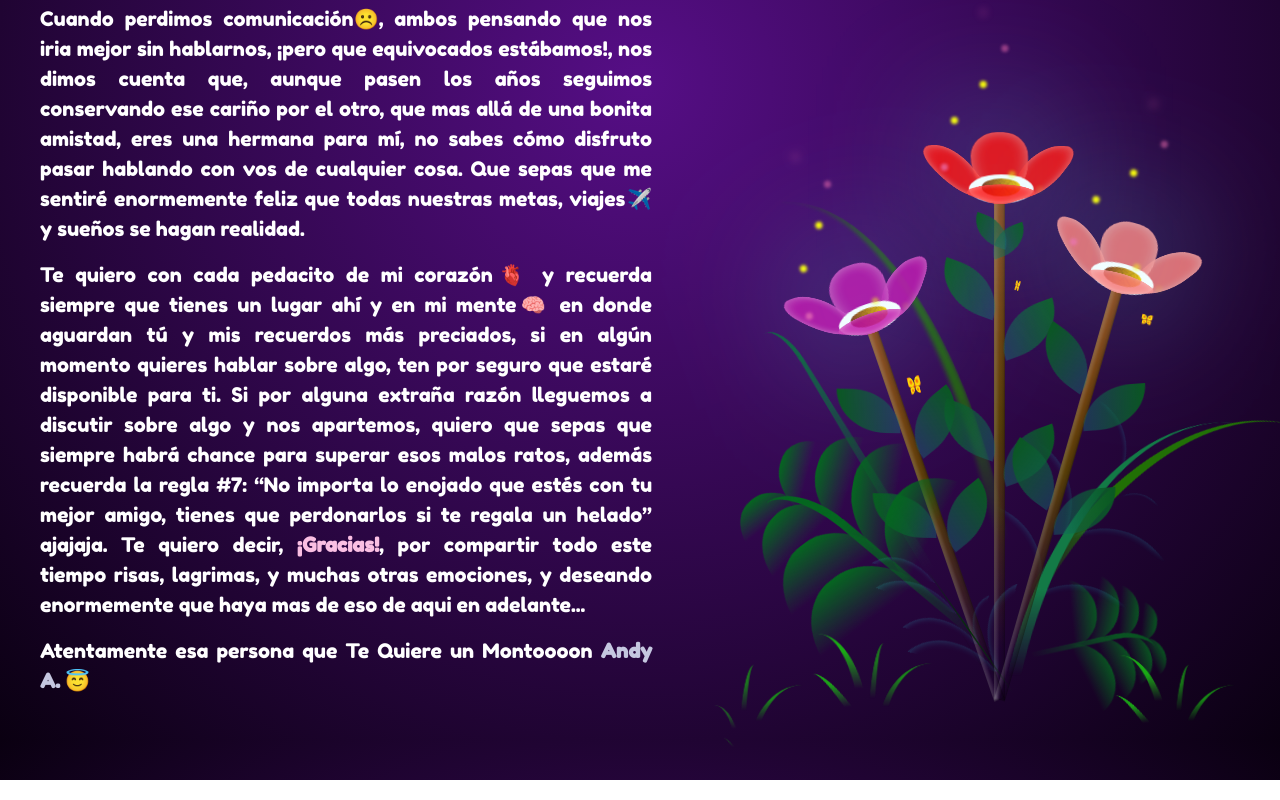
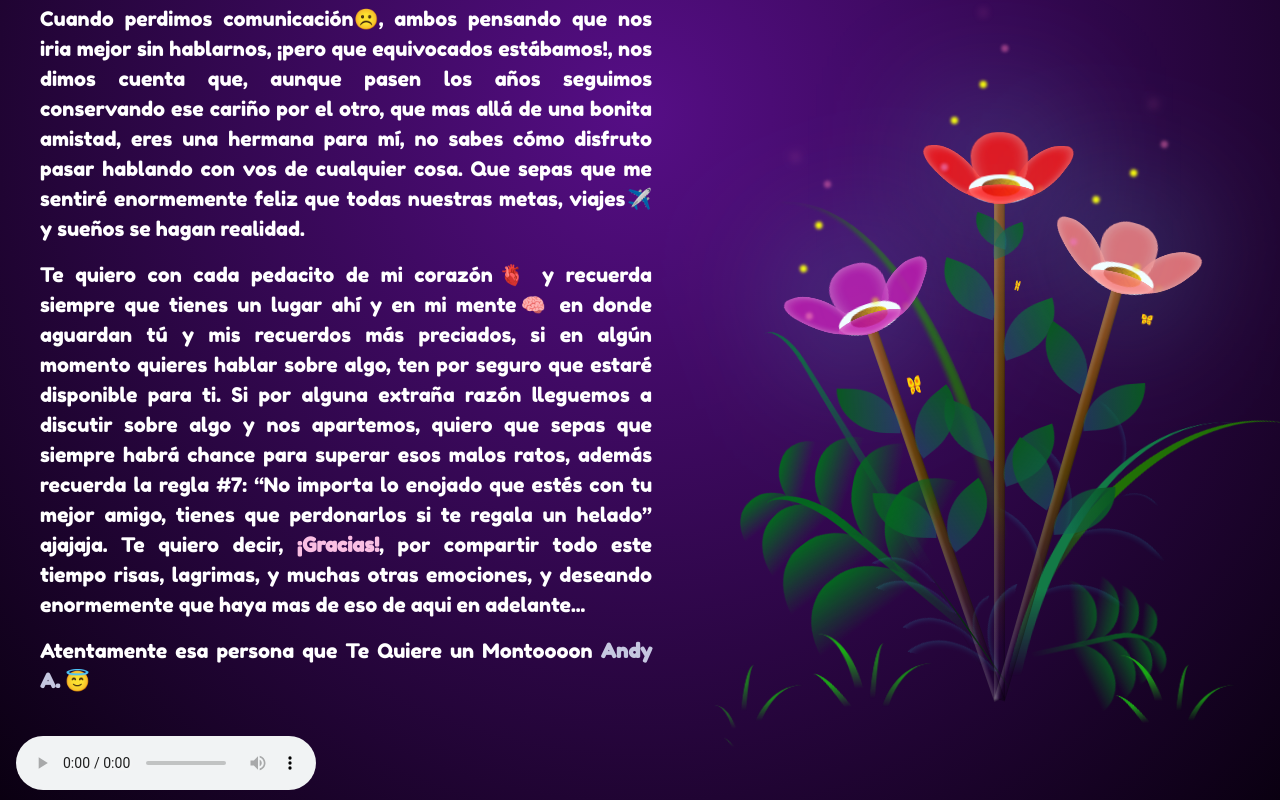
Before and after one commit to Andy2A/Andy2A.github.io, a plain HTML site: page index.html in a window 1280 px wide. Shown: the part 578-1378 px from the top of the page. Drawn offline with Linux system fonts and the light colour scheme.

Commit message:
Implementación de audio

```diff
--- a/index.html
+++ b/index.html
@@ -363,6 +363,10 @@
 
         </div>
       </div>
+
+      <div class="col-12">
+        <audio src="./JVKE - golden hour.mp3" controls autoplay loop></audio>
+      </div>
     </div>
   </body>
 </html>
```
Also changed, not shown: 2 other files.
